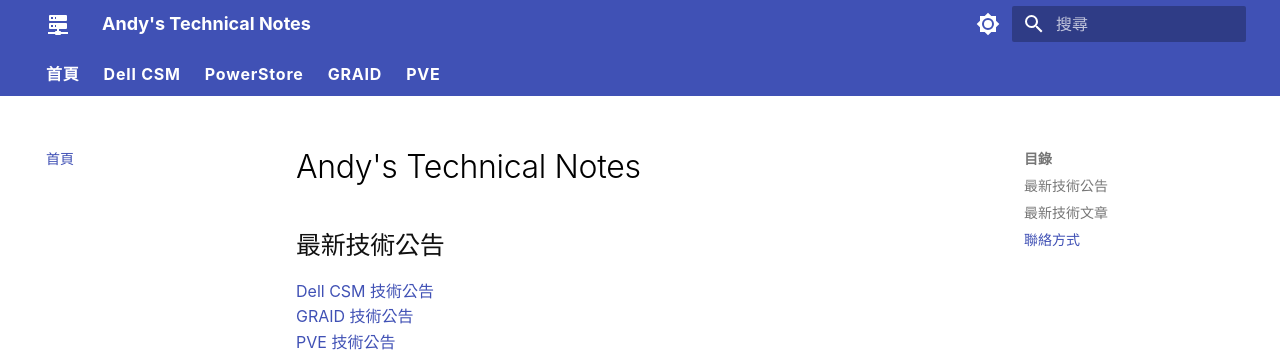
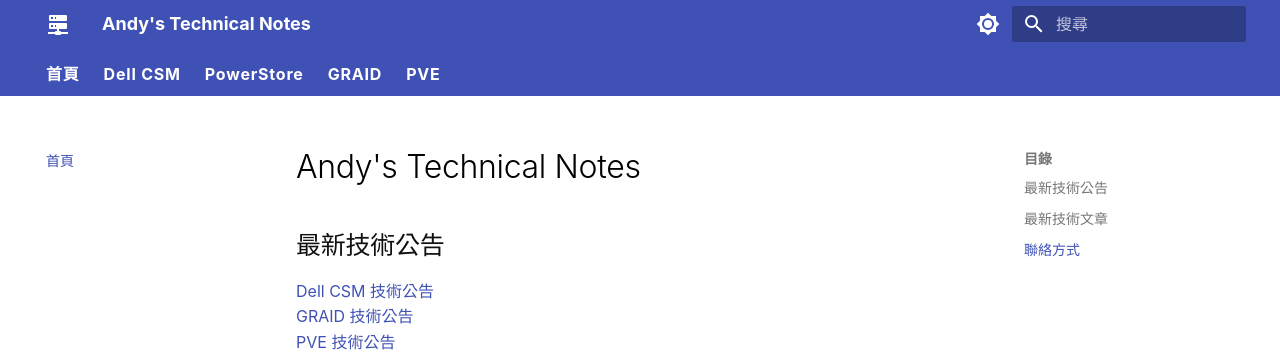
Before and after one commit to Andy0583/Metaage, an MkDocs documentation site: the page built from docs/index.md, in a window 1280 px wide. Shown: the top 352 px of the page. Built offline with MkDocs 1.6.1 and Material for MkDocs 9.7.7, drawn with Linux system fonts in a browser that asks for light colours.

Commit message:
Add styles for navigation links in extra.css

```diff
--- a/docs/overrides/extra.css
+++ b/docs/overrides/extra.css
@@ -14,3 +14,7 @@
 body, .md-typeset {
   color: #111111; /* 將全站內文字體顏色改為極深的黑灰色，增加對比 */
 }
+.md-nav__link {
+  line-height: 1.6;
+  overflow: visible;
+}
```
